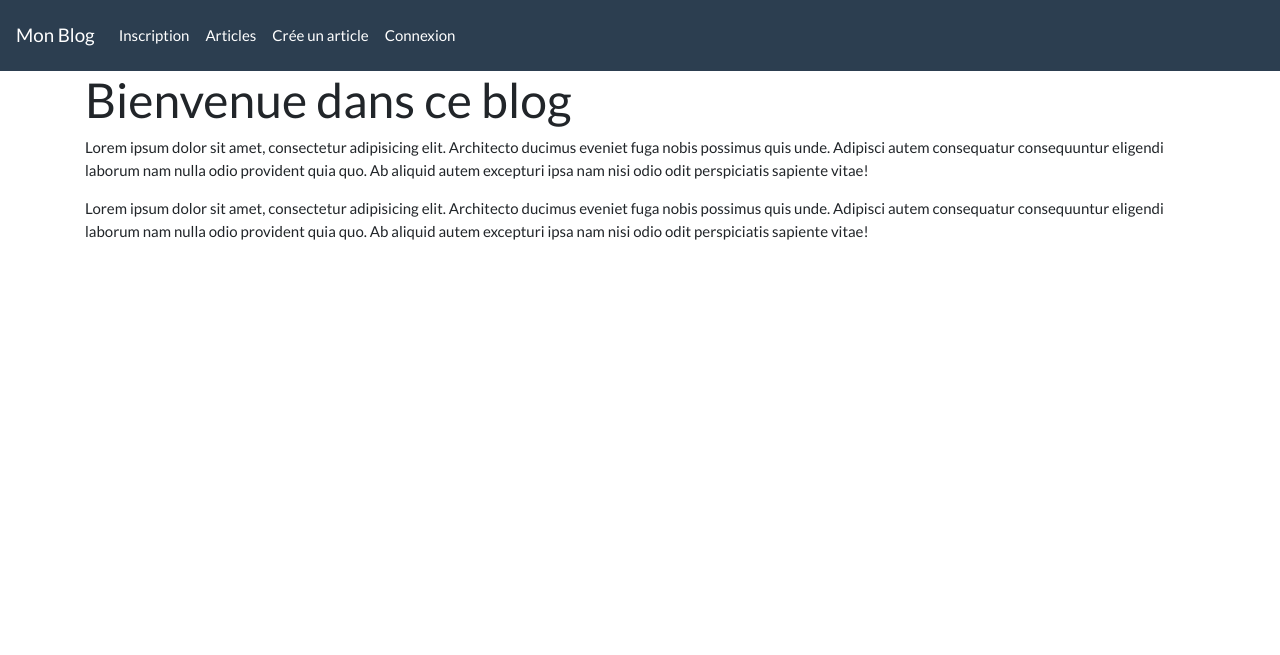
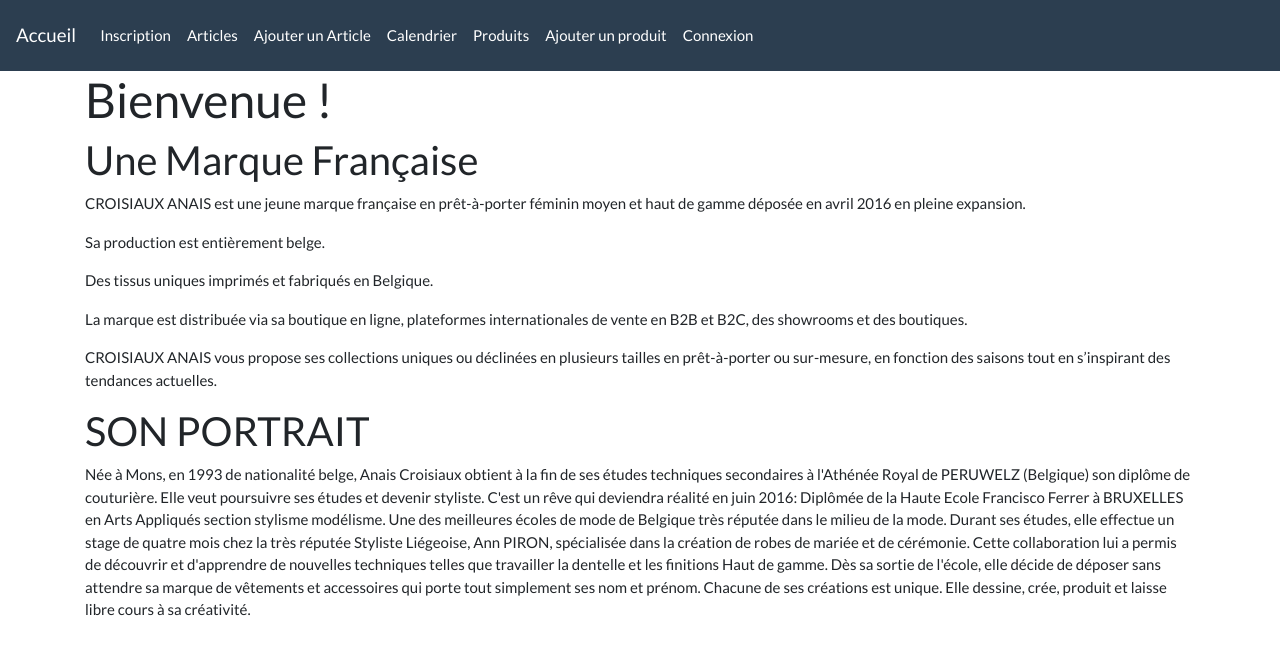
Before and after one commit to james59440/blog2, a Symfony app: template skeleton/templates/blog/home.html.twig in a window 1280 px wide. Shown: the top 655 px of the page. Run offline with Twig, Linux system fonts and the light colour scheme; the template is opened without the code that fills it, so the values that code supplies are empty; some libraries are stand-ins or nearby versions.

Commit message:
template et lien rajouter

```diff
--- a/skeleton/templates/base.html.twig
+++ b/skeleton/templates/base.html.twig
@@ -9,7 +9,7 @@
 <body>
 
 <nav class="navbar navbar-expand-lg navbar-dark bg-primary">
-    <a class="navbar-brand" href="{{ path('home') }}">Mon Blog</a>
+    <a class="navbar-brand" href="{{ path('home') }}">Accueil</a>
     <button class="navbar-toggler" type="button" data-toggle="collapse" data-target="#navbarColor01" aria-controls="navbarColor01" aria-expanded="false" aria-label="Toggle navigation">
         <span class="navbar-toggler-icon"></span>
     </button>
@@ -24,8 +24,21 @@
             <li class="nav-item ">
                 <a class="nav-link" href="{{ path('blog') }}">Articles </a>
             </li>
+
             <li class="nav-item">
-                <a class="nav-link" href="{{ path('blog_create') }}">Crée un article</a>
+                <a class="nav-link" href="{{ path('blog_create') }}">Ajouter un Article</a>
+            </li>
+
+            <li class="nav-item">
+                <a class="nav-link" href="{{ path('blog_event') }}">Calendrier</a>
+            </li>
+
+            <li class="nav-item">
+                <a class="nav-link" href="{{ path('blog_produits') }}">Produits</a>
+            </li>
+
+            <li class="nav-item">
+                <a class="nav-link" href="{{ path('blog_createProduit') }}">Ajouter un produit</a>
             </li>
 
             {% if not app.user %}
--- a/skeleton/templates/blog/home.html.twig
+++ b/skeleton/templates/blog/home.html.twig
@@ -3,14 +3,45 @@
 
 {% block body %}
 
-    <h1>Bienvenue dans ce blog</h1>
+    <h1>Bienvenue !</h1>
 
-    <p>Lorem ipsum dolor sit amet, consectetur adipisicing elit. Architecto ducimus eveniet fuga nobis possimus quis unde.
-        Adipisci autem consequatur consequuntur eligendi laborum nam nulla odio provident quia quo. Ab aliquid autem excepturi
-        ipsa nam nisi odio odit perspiciatis sapiente vitae!</p>
+    <h2>Une Marque Française</h2>
 
-    <p>Lorem ipsum dolor sit amet, consectetur adipisicing elit. Architecto ducimus eveniet fuga nobis possimus quis unde.
-        Adipisci autem consequatur consequuntur eligendi laborum nam nulla odio provident quia quo. Ab aliquid autem excepturi
-        ipsa nam nisi odio odit perspiciatis sapiente vitae!</p>
+    <p>CROISIAUX ANAIS est une jeune marque française en prêt-à-porter féminin moyen et haut de gamme déposée en avril 2016 en pleine expansion.</p>
+
+    <p>Sa production est entièrement belge.</p>
+
+    <p>Des tissus uniques imprimés et fabriqués en Belgique.</p>
+
+    <p>La marque est distribuée via sa boutique en ligne, plateformes internationales de vente en B2B et B2C, des showrooms et des boutiques.<p>
+
+    <p> CROISIAUX ANAIS vous propose ses collections  uniques ou déclinées en plusieurs tailles en prêt-à-porter ou sur-mesure, en fonction des saisons tout en s’inspirant des tendances actuelles.</p>
+
+    <h2>SON PORTRAIT</h2>
+
+    <p>
+
+        Née à Mons, en 1993 de nationalité belge, Anais Croisiaux obtient à la fin de ses études techniques secondaires à l'Athénée Royal de PERUWELZ (Belgique) son diplôme de couturière. Elle veut poursuivre ses études et devenir styliste.
+
+
+
+        C'est un rêve qui deviendra réalité en juin 2016: Diplômée de la Haute Ecole Francisco Ferrer à BRUXELLES en Arts Appliqués section stylisme modélisme.  Une des meilleures écoles de mode de Belgique très réputée dans le milieu de la mode.
+
+        Durant ses études, elle effectue un stage de quatre mois chez la très réputée Styliste Liégeoise, Ann PIRON, spécialisée dans la création de robes de mariée et de cérémonie.
+
+
+
+        Cette collaboration lui a permis de découvrir et d'apprendre de nouvelles techniques telles que travailler la dentelle et les finitions Haut de gamme.
+
+        Dès sa sortie de l'école, elle décide de déposer sans attendre sa marque de vêtements et accessoires qui porte tout simplement ses nom et prénom.
+
+
+
+        Chacune de ses créations est unique.
+
+
+
+        Elle dessine, crée, produit et laisse libre cours à sa créativité.</p>
+
 
 {% endblock %}
```
Also changed, not shown: skeleton/src/Controller/BlogController.php (+22 -0 lines), skeleton/templates/blog/createProduit.html.twig (added), skeleton/templates/blog/event.html.twig (added), skeleton/templates/blog/produits.html.twig (added).
